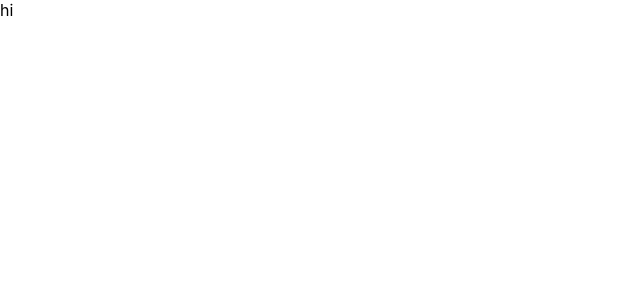
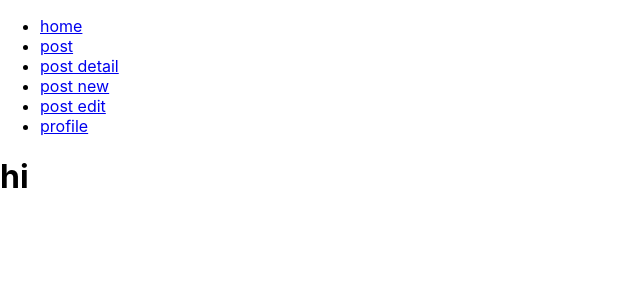
Before and after one commit to hyerani/my-blog-app, a React (Create React App) app: page / in a window 1280 px wide. Shown: the top 300 px of the page, without its empty margins (0-640 px from the left). Built offline with nearby package versions, Linux system fonts and the light colour scheme.

Commit message:
feat: add react router dom (#1)
Co-authored-by: hyeran.lee <hyeran.lee@giantstepcorp.com>

```diff
--- a/package.json
+++ b/package.json
@@ -8,6 +8,7 @@
     "cra-template-typescript": "1.2.0",
     "react": "19.0.0",
     "react-dom": "19.0.0",
+    "react-router-dom": "^7.1.5",
     "react-scripts": "5.0.1"
   },
   "scripts": {
@@ -33,5 +34,8 @@
       "last 1 firefox version",
       "last 1 safari version"
     ]
+  },
+  "devDependencies": {
+    "@types/react-router-dom": "^5.3.3"
   }
 }
--- a/src/App.tsx
+++ b/src/App.tsx
@@ -1,7 +1,40 @@
 import React from "react";
+import { Link, Navigate, Route, Routes } from "react-router-dom";
 
 function App() {
-  return <div>hi</div>;
+  return (
+    <>
+      <ul>
+        <li>
+          <Link to="/">home</Link>
+        </li>
+        <li>
+          <Link to="/posts">post</Link>
+        </li>
+        <li>
+          <Link to="/posts/:id">post detail</Link>
+        </li>
+        <li>
+          <Link to="/posts/new">post new</Link>
+        </li>
+        <li>
+          <Link to="/posts/edit/:id">post edit</Link>
+        </li>
+        <li>
+          <Link to="/profile">profile</Link>
+        </li>
+      </ul>
+      <Routes>
+        <Route path="/" element={<h1>hi</h1>} />
+        <Route path="/posts" element={<h1>hi</h1>} />
+        <Route path="/posts/:id" element={<h1>hi</h1>} />
+        <Route path="/posts/new" element={<h1>hi</h1>} />
+        <Route path="/posts/edit/:id" element={<h1>hi</h1>} />
+        <Route path="/profile" element={<h1>hi</h1>} />
+        <Route path="*" element={<Navigate replace to="/" />} />
+      </Routes>
+    </>
+  );
 }
 
 export default App;
--- a/src/index.tsx
+++ b/src/index.tsx
@@ -2,12 +2,15 @@ import React from "react";
 import ReactDOM from "react-dom/client";
 import "./index.css";
 import App from "./App";
+import { BrowserRouter } from "react-router-dom";
 
 const root = ReactDOM.createRoot(
   document.getElementById("root") as HTMLElement
 );
 root.render(
   <React.StrictMode>
-    <App />
+    <BrowserRouter>
+      <App />
+    </BrowserRouter>
   </React.StrictMode>
 );
```
Also changed, not shown: 1 other file (tests, documents, lock files or other folders).
